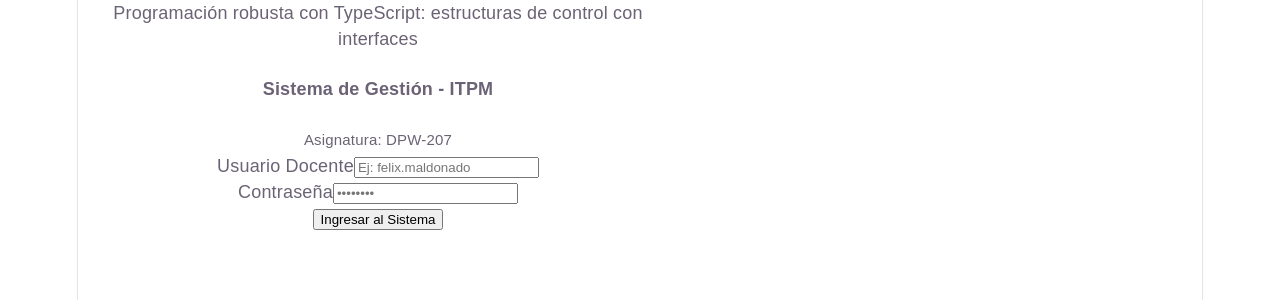
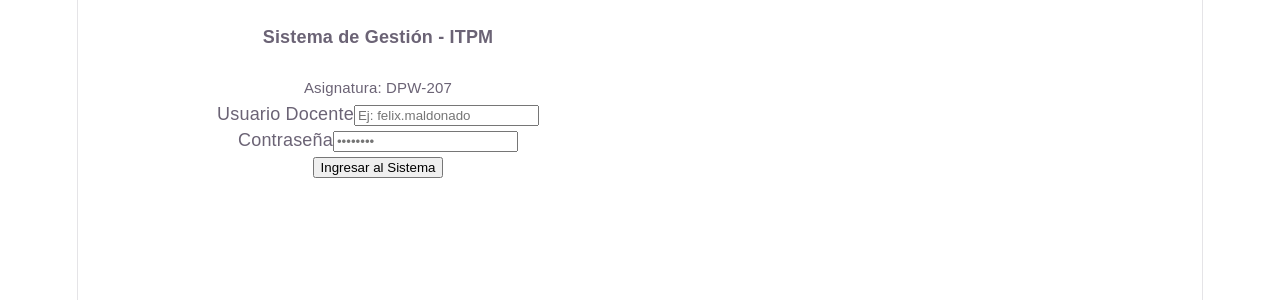
Before and after one commit to frankedu033/app-vue, a Vue app: page / in a window 1280 px wide. Shown: the top 300 px of the page. Built offline with nearby package versions, Linux system fonts and the light colour scheme.

Commit message:
correciones

```diff
--- a/src/App.vue
+++ b/src/App.vue
@@ -43,7 +43,6 @@
   <div class="container mt-5" style="font-family: sans-serif; max-width: 600px;">
 
     <div v-if="!isAuthenticated" class="card shadow border-0">
-Programación robusta con TypeScript: estructuras de control con interfaces
       <div class="card-header bg-dark text-white text-center py-3">
         <h4 class="mb-0"> Sistema de Gestión - ITPM</h4>
         <small class="text-muted">Asignatura: DPW-207</small>
@@ -91,7 +90,6 @@
           Salir
         </button>
       </div>
-Programación robusta con TypeScript: estructuras de control con interfaces
       <div class="card-body p-4 text-center">
         <h4 class="text-success fw-bold">¡Bienvenido, Lic. Félix Maldonado!</h4>
         <p class="text-muted small">Control de Inventarios en Tiempo Real</p>
```
